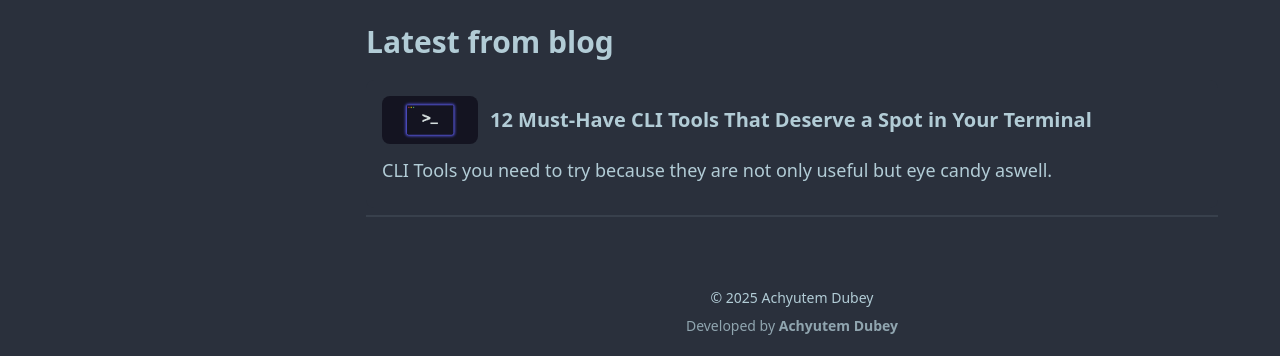
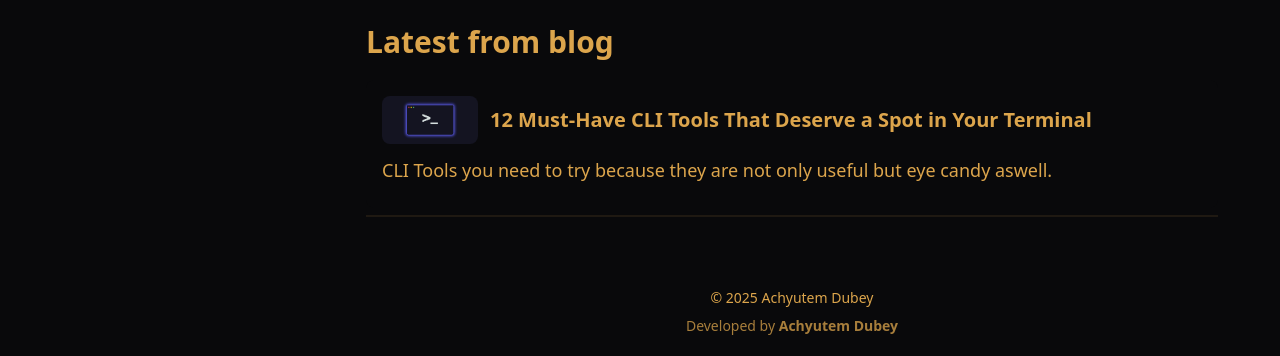
Before and after one commit to Achyutem/achyutem-pf, an Astro site: page / in a window 1280 px wide. Shown: the part 1223-1579 px from the top of the page. Built offline with nearby package versions, Linux system fonts and the light colour scheme; Astro itself is replaced by a stand-in of ours.

Commit message:
change default theme

```diff
--- a/src/components/ThemeSwitcher.astro
+++ b/src/components/ThemeSwitcher.astro
@@ -33,7 +33,7 @@ const themes = [
   { name: "nord", emoji: "🧊" },
   { name: "sunset", emoji: "🌇" },
 ];
-const defaultTheme = "dim";
+const defaultTheme = "luxury";
 ---
 
 <div class="dropdown dropdown-end">
```
